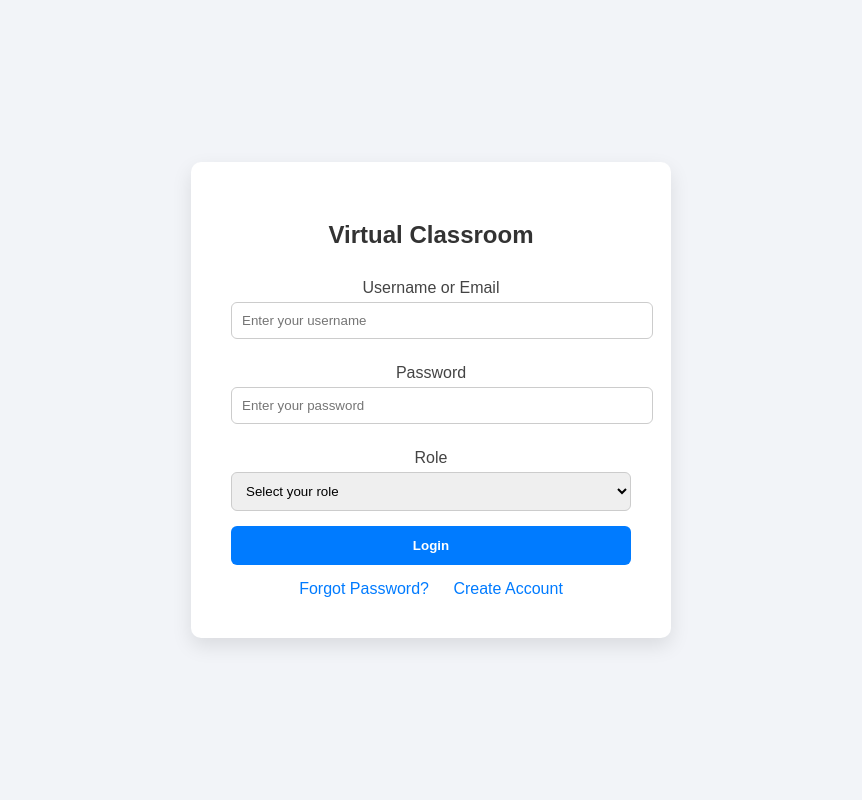
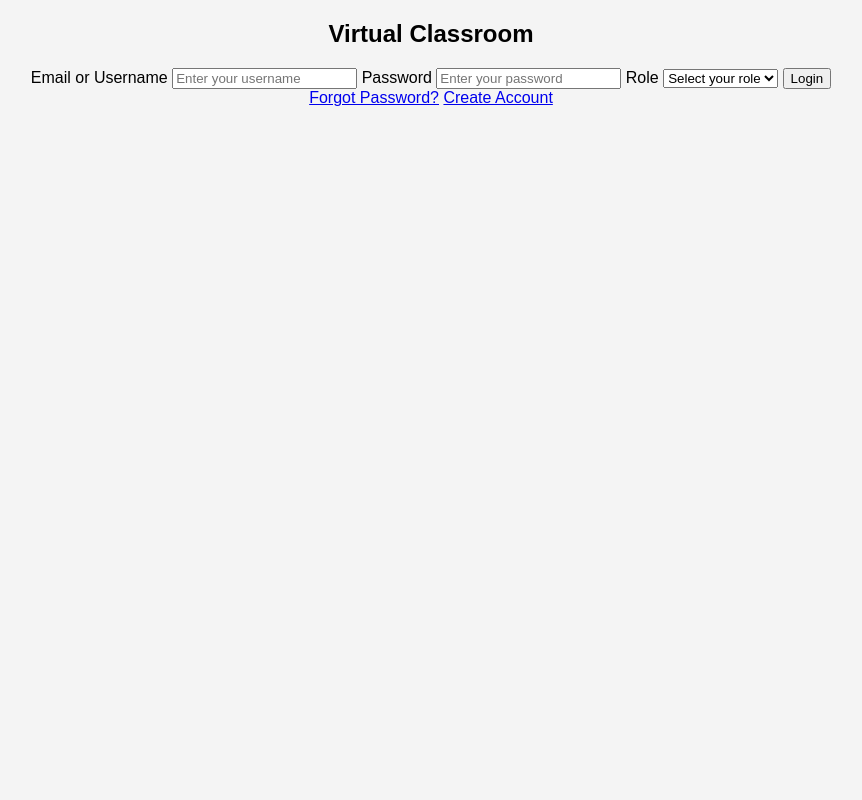
Before and after one commit to ABDULLAOMAR25/VClassroom, a Flask app: template templates/index.html in a window 1280 px wide. Shown: the whole page, without its empty margins (209-1071 px from the left). Run offline with Flask 3, Linux system fonts and the light colour scheme; the template is opened without the code that fills it, so the values that code supplies are empty.

Commit message:
templates/index.html

```diff
--- a/templates/index.html
+++ b/templates/index.html
@@ -2,76 +2,16 @@
 <html lang="en">
 <head>
   <meta charset="UTF-8" />
-  <meta name="viewport" content="width=device-width, initial-scale=1.0"/>
+  <meta name="viewport" content="width=device-width, initial-scale=1.0" />
   <title>Login | Virtual Classroom</title>
   <link rel="stylesheet" href="{{ url_for('static', filename='style.css') }}">
-  <style>
-    body {
-      font-family: Arial, sans-serif;
-      background-color: #f2f4f8;
-      display: flex;
-      align-items: center;
-      justify-content: center;
-      height: 100vh;
-      margin: 0;
-    }
-    .login-container {
-      background-color: white;
-      padding: 40px;
-      border-radius: 10px;
-      box-shadow: 0 8px 20px rgba(0, 0, 0, 0.1);
-      width: 100%;
-      max-width: 400px;
-    }
-    h2 {
-      text-align: center;
-      margin-bottom: 30px;
-      color: #333;
-    }
-    label {
-      display: block;
-      margin: 10px 0 5px;
-      color: #444;
-    }
-    input, select {
-      width: 100%;
-      padding: 10px;
-      margin-bottom: 15px;
-      border: 1px solid #ccc;
-      border-radius: 6px;
-    }
-    button {
-      width: 100%;
-      padding: 12px;
-      background-color: #007bff;
-      color: white;
-      border: none;
-      border-radius: 6px;
-      font-weight: bold;
-      cursor: pointer;
-    }
-    button:hover {
-      background-color: #0056b3;
-    }
-    .login-links {
-      text-align: center;
-      margin-top: 15px;
-    }
-    .login-links a {
-      margin: 0 10px;
-      color: #007bff;
-      text-decoration: none;
-    }
-    .login-links a:hover {
-      text-decoration: underline;
-    }
-  </style>
 </head>
 <body>
   <div class="login-container">
+    <div class="login-card">
       <h2>Virtual Classroom</h2>
-    <form method="POST">
-      <label for="username">Username or Email</label>
+      <form method="POST" action="{{ url_for('login') }}">
+        <label for="username">Email or Username</label>
         <input type="text" id="username" name="username" placeholder="Enter your username" required>
 
         <label for="password">Password</label>
@@ -93,5 +33,6 @@
         </div>
       </form>
     </div>
+  </div>
 </body>
 </html>
```
Lines whose indentation alone changed are shown as unchanged.
